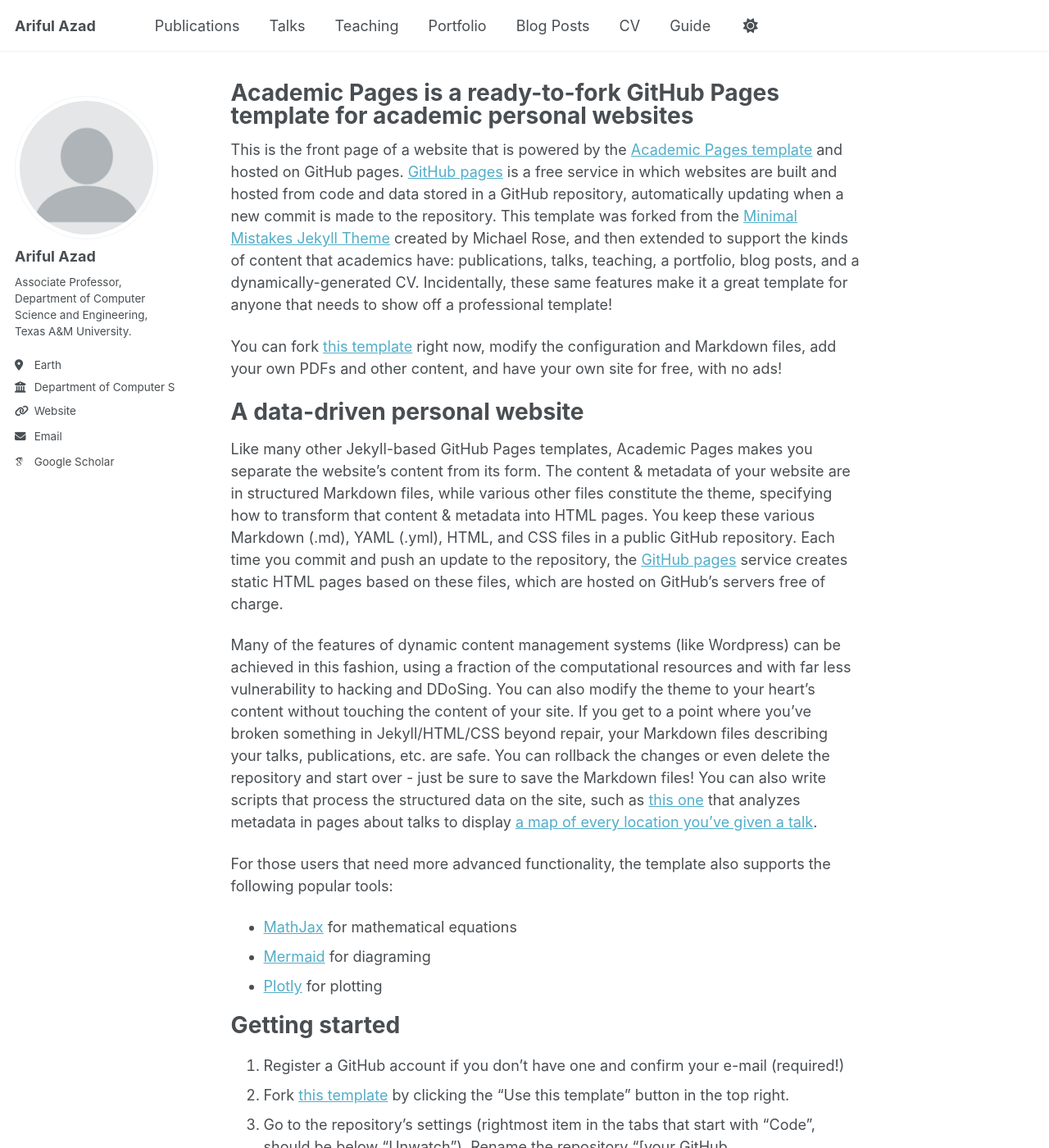
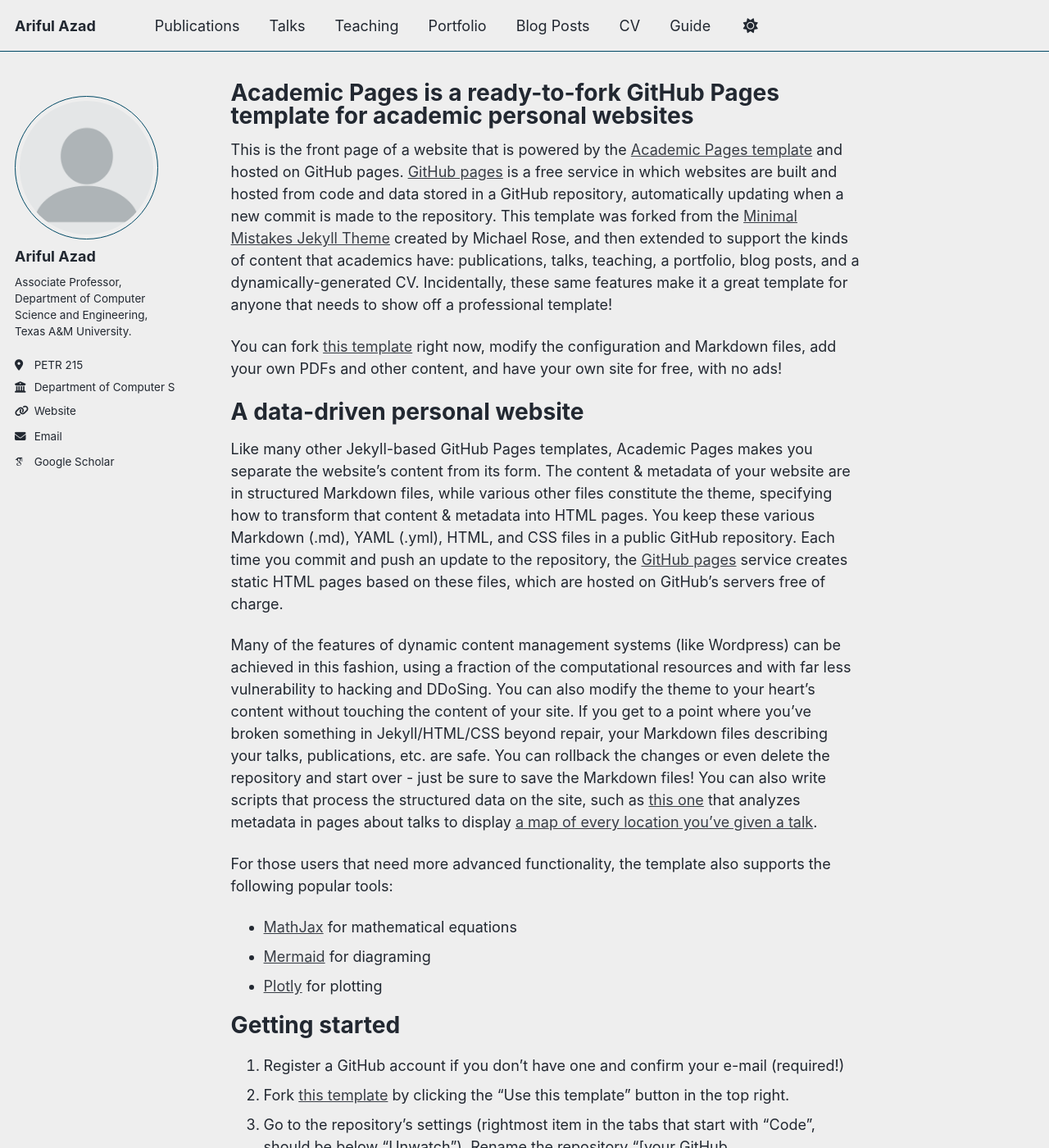
Before and after one commit to arifulazad/arifulazad.github.io, a Jekyll site: the page built from _pages/about.md, in a window 1280 px wide and 1400 px high. Shown: the whole window at 82% size. Built offline with Jekyll 4.4.1, drawn with Linux system fonts in a browser that asks for light colours; some web fonts are replaced; a script that is not in the unit is left out.

Commit message:
Update _config.yml

```diff
--- a/_config.yml
+++ b/_config.yml
@@ -8,7 +8,7 @@
 
 # Basic Site Settings
 locale                   : "en-US"
-site_theme               : "default" # Currently available options are "default", "air"
+site_theme               : "air" # Currently available options are "default", "air"
 title                    : "Ariful Azad"
 title_separator          : "-"
 name                     : &name "Your Name"
@@ -26,7 +26,7 @@ author:
   name             : "Ariful Azad"
   pronouns         : # example: "she/her"
   bio              : "Associate Professor, Department of Computer Science and Engineering, Texas A&M University."
-  location         : "Earth"
+  location         : "PETR 215"
   employer         : "Department of Computer Science and Engineering, Texas A&M University"
   uri              : https://engineering.tamu.edu/cse/index.html
   email            : "ariful@tamu.edu"
```
